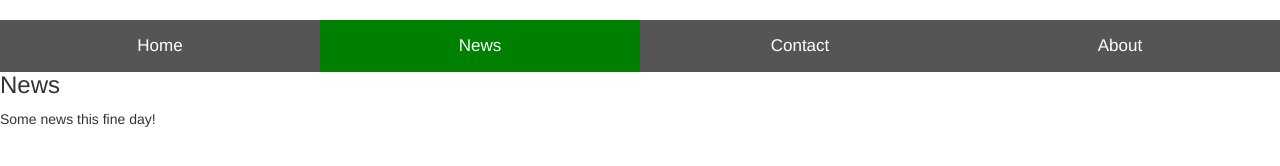
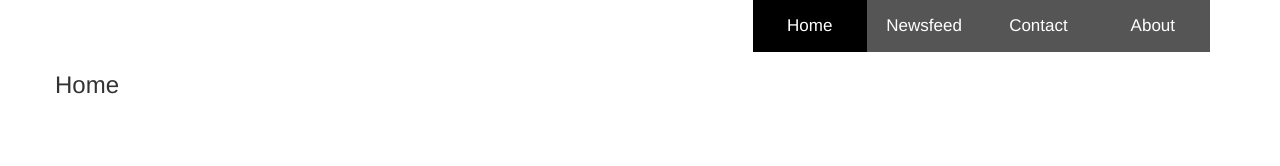
Before and after one commit to jeanlukeminchella/shaid5, a website: page index.html in a window 1280 px wide. Drawn offline with nearby package versions, Linux system fonts and the light colour scheme; no server answers.

Commit message:
newsfeed renamed lol

```diff
--- a/index.html
+++ b/index.html
@@ -422,7 +422,7 @@ $(document).ready(function(){
 
 <script>
 
-	function openPage(pageName,elmnt,color) {
+	function openPage(pageName,elmnt) {
     var i, tabcontent, tablinks;
     tabcontent = document.getElementsByClassName("tabcontent");
     for (i = 0; i < tabcontent.length; i++) {
@@ -433,44 +433,40 @@ $(document).ready(function(){
         tablinks[i].style.backgroundColor = "";
     }
     document.getElementById(pageName).style.display = "block";
-    elmnt.style.backgroundColor = color;
+    elmnt.style.backgroundColor = "rgb(0, 0, 0)";
 
 	}
 
 
 </script>
 
+<div class="container" id="container">
+	<div class="row">
+		<div class="col-sm-7"></div>
+		<div class="col-sm-5">
+			<button class="tablink" onclick="openPage('Home', this)" id="defaultOpen">Home</button>
+			<button class="tablink" onclick="openPage('Newsfeed', this)" >Newsfeed</button>
+			<button class="tablink" onclick="openPage('Contact', this)">Contact</button>
+			<button class="tablink" onclick="openPage('About', this)">About</button>
+		</div>
+	</div>
 
-<button class="tablink" onclick="openPage('Home', this, 'red')">Home</button>
-<button class="tablink" onclick="openPage('News', this, 'green')" id="defaultOpen">News</button>
-<button class="tablink" onclick="openPage('Contact', this, 'blue')">Contact</button>
-<button class="tablink" onclick="openPage('About', this, 'orange')">About</button>
-
-
-
-<div id="News" class="tabcontent">
-  <h3>News</h3>
-  <p>Some news this fine day!</p>
+	<div class="row">
+	<div id="Home" class="tabcontent">
+	  <h3>Home</h3>
 	</div>
 
 	<div id="Contact" class="tabcontent">
 	  <h3>Contact</h3>
-  <p>Get in touch, or swing by for a cup of coffee.</p>
+
 	</div>
 
 	<div id="About" class="tabcontent">
 	  <h3>About</h3>
 	  <p>Who we are and what we do.</p>
 	</div>
-
-<div id="Home" class="tabcontent">
-  <h3>Home</h3>
-  <p>Home is where the heart is..</p>
-
-
-	<div class="container" id="container">
-
-
+	<div id="Newsfeed" class="tabcontent">
+		<h3>Newsfeed</h3>
 		<div class="row">
 			<div class="col-sm-12">
 				<div class="jumbotron" >
@@ -480,22 +476,16 @@ $(document).ready(function(){
 				</div>
 			</div>
 		</div>
-
 		<div class="row">
-
 			<div class="col-sm-3" >
-
 				<div class="row">
 					<div class="col-sm-5">
-
 					</div>
 					<div class="col-sm-2">
 					<button type="button" class="btn btn-primary" id ="searchButton" data-toggle="collapse" data-target="#search"><span class="glyphicon glyphicon-search"></span></button>
 					</div>
 					<div class="col-sm-5">
-
 					</div>
-
 				</div>
 				<br>
 				<div id="search" class="collapse">
@@ -516,7 +506,6 @@ $(document).ready(function(){
 					</select>
 					</div>
 					<div class="col-sm-1">
-
 					</div>
 				</div>
 				<br>
@@ -525,19 +514,13 @@ $(document).ready(function(){
 					<div class="col-sm-8"><button type="button" id="submitQuery">Search events</button></div>
 				</div>
 				</div>
-
-
-
 			</div>
-
 			<div class="col-sm-6" >
 			<br>
 			<div id="eventsList" >
 			</div>
 			</div>
-
 			<div class="col-sm-3" >
-
 				<div class="row" >
 					<div class="col-sm-4">
 					</div>
@@ -545,9 +528,7 @@ $(document).ready(function(){
 					<button type="button" class="btn btn-primary" id ="loginButton" data-toggle="collapse" data-target="#login">Login</button>
 					</div>
 					<div class="col-sm-6">
-
 					</div>
-
 				</div>
 				<br>
 				<div id="login" class="collapse">
@@ -567,14 +548,19 @@ $(document).ready(function(){
 					<div class="col-sm-6"><button type="button" id="submitLogin">Login</button></div>
 				</div>
 				</div>
+			</div>
+		</div>
+
+	</div>
+	</div>
+
+</div>
 
 
 
 
-			</div>
-		</div>
-	</div>
-</div>
+
+
 <br>
 
 <br><br>
```
Lines whose indentation alone changed are shown as unchanged.
